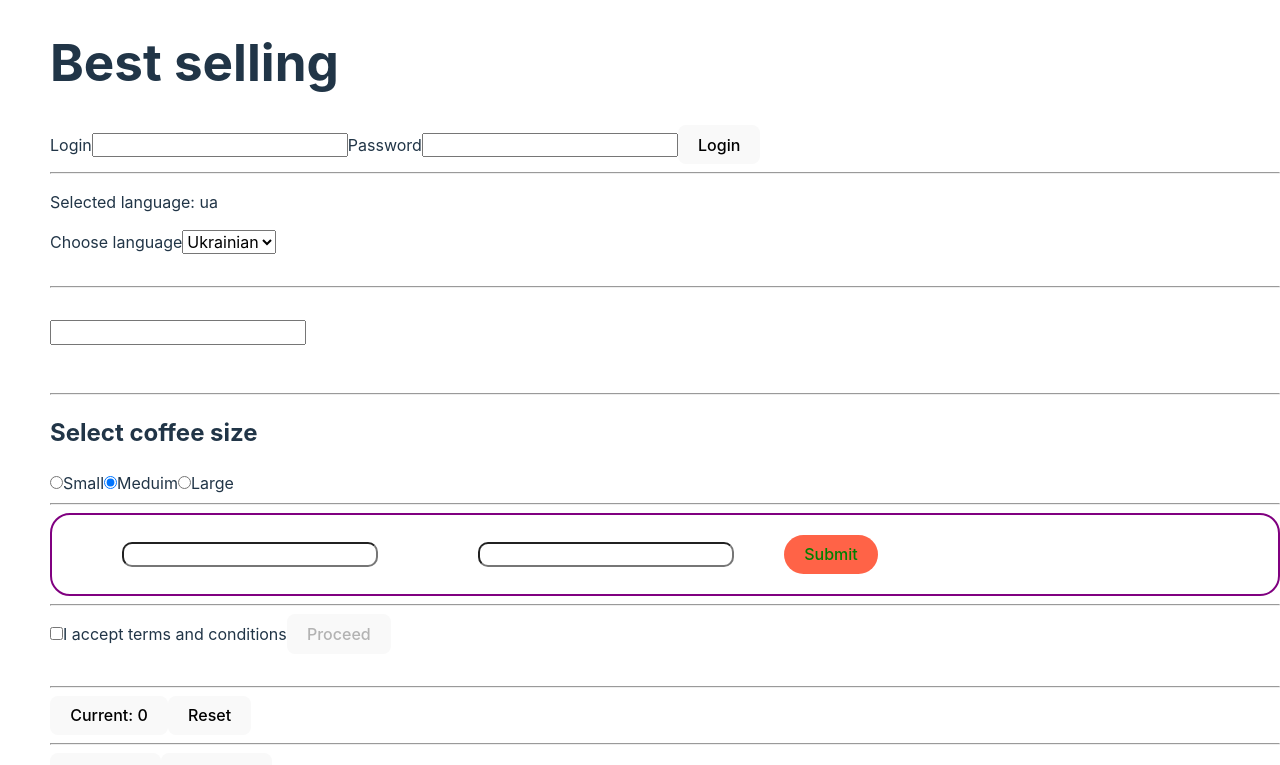
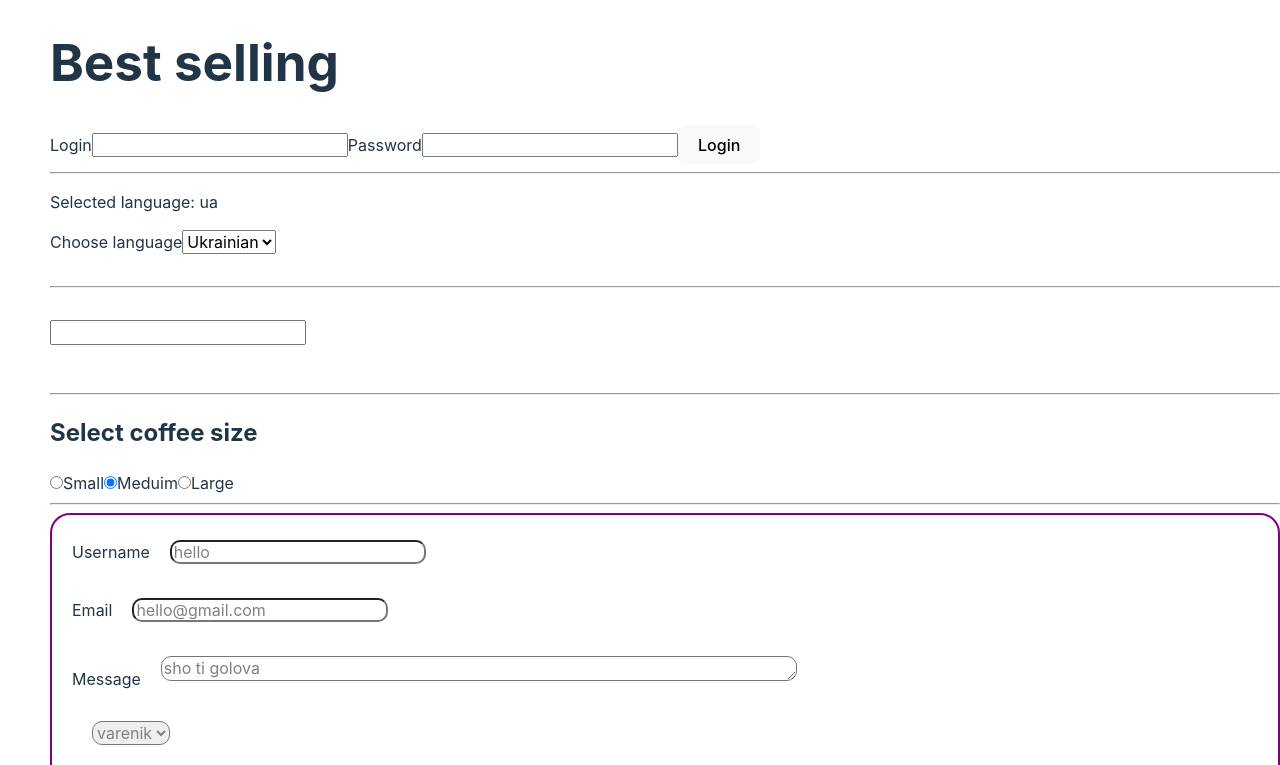
Before and after one commit to Vaddex/react_test, a React (Vite) app: page / in a window 1280 px wide. Shown: the top 765 px of the page. Built offline with nearby package versions, Linux system fonts and the light colour scheme.

Commit message:
added lib Yup and update FeedbackForm

```diff
--- a/package.json
+++ b/package.json
@@ -18,7 +18,8 @@
         "postcss-cli": "^11.0.0",
         "react": "^18.2.0",
         "react-dom": "^18.2.0",
-        "react-icons": "^5.1.0"
+        "react-icons": "^5.1.0",
+        "yup": "^1.4.0"
     },
     "devDependencies": {
         "@types/react": "^18.2.66",
--- a/src/components/FeedbackForm/FeedbackForm.jsx
+++ b/src/components/FeedbackForm/FeedbackForm.jsx
@@ -1,12 +1,119 @@
 import { Formik, Form, Field } from 'formik';
+import { ErrorMessage } from 'formik';
+import * as Yup from 'yup';
+import { useId } from 'react';
 import css from './FeedbackForm.module.css';
 
+const FeedbackSchema = Yup.object().shape({
+    username: Yup.string()
+        .min(2, 'Too Short!')
+        .max(10, 'Too Long!')
+        .required('Required!'),
+    email: Yup.string().email('Must be a valid email!').required('Required'),
+    message: Yup.string()
+        .min(3, 'Too short!')
+        .max(100, 'Too long!')
+        .required('Required!'),
+    level: Yup.string().oneOf(['lol', 'kek', 'varenik']).required('Required'),
+});
+
+const initialValues = {
+    username: 'hello',
+    email: 'hello@gmail.com',
+    message: 'sho ti golova',
+    level: 'varenik',
+};
+
 const FeedbackForm = () => {
+    const nameFieldId = useId();
+    const emailFieldId = useId();
+    const msgFieldId = useId();
+    const levelFieldId = useId();
+
+    const handleSubmit = (values, actions) => {
+        console.log(values);
+        actions.resetForm();
+    };
+
     return (
-        <Formik initialValues={{}} onSubmit={() => {}}>
+        <Formik
+            initialValues={initialValues}
+            onSubmit={handleSubmit}
+            validationSchema={FeedbackSchema}
+        >
             <Form className={css.form}>
-                <Field className={css.field} type="text" name="username" />
-                <Field className={css.field} type="email" name="email" />
+                <div>
+                    <label htmlFor={nameFieldId}>Username</label>
+                    <Field
+                        className={css.field}
+                        type="text"
+                        name="username"
+                        id={nameFieldId}
+                    />
+                    <ErrorMessage
+                        name="username"
+                        component="span"
+                        className={css.errorArea}
+                    />
+                </div>
+
+                <br />
+
+                <div>
+                    <label htmlFor={emailFieldId}>Email</label>
+                    <Field
+                        className={css.field}
+                        type="email"
+                        name="email"
+                        id={emailFieldId}
+                    />
+                    <ErrorMessage
+                        name="email"
+                        component="span"
+                        className={css.errorArea}
+                    />
+                </div>
+
+                <br />
+
+                <div>
+                    <label htmlFor={msgFieldId}>Message</label>
+                    <Field
+                        className={css.field}
+                        as="textarea"
+                        name="message"
+                        cols="60"
+                        rows="1"
+                        id={msgFieldId}
+                    />
+                    <ErrorMessage
+                        name="message"
+                        component="span"
+                        className={css.errorArea}
+                    />
+                </div>
+
+                <br />
+
+                <div>
+                    <Field
+                        as="select"
+                        className={css.field}
+                        name="level"
+                        id={levelFieldId}
+                    >
+                        <option value="lol">lol</option>
+                        <option value="kek">kek</option>
+                        <option value="varenik">varenik</option>
+                    </Field>
+                    <ErrorMessage
+                        name="level"
+                        component="span"
+                        className={css.errorArea}
+                    />
+                </div>
+
+                <br />
 
                 <button className={css.btn} type="submit">
                     Submit
--- a/src/components/FeedbackForm/FeedbackForm.module.css
+++ b/src/components/FeedbackForm/FeedbackForm.module.css
@@ -6,12 +6,20 @@
 
 .field {
     color: gray;
-    margin: 5px 50px;
+    margin: 5px 20px;
     border-radius: 10px;
+    gap: 30px;
 }
 
 .btn {
     border-radius: 20px;
+    background-color: teal;
+    color: pink;
+}
+.errorArea {
+    border: 1px solid tomato;
+    padding: 5px;
+    border-radius: 10px;
     background-color: tomato;
-    color: green;
+    color: black;
 }
```
Also changed, not shown: 1 other file (tests, documents, lock files or other folders).
